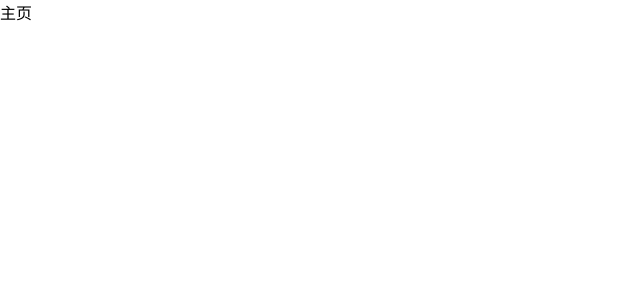
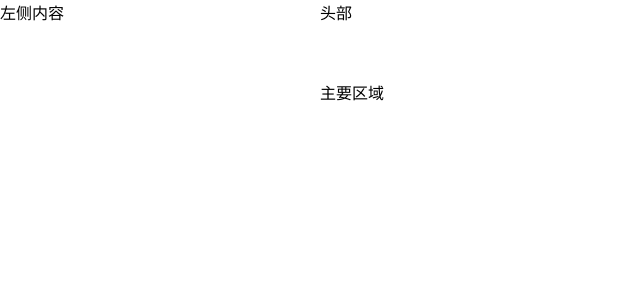
Before and after one commit to yu1259436934/Vuexiangmu1, a Vue app: page /#/home in a window 1280 px wide. Shown: the top 300 px of the page, without its empty margins (0-640 px from the left). Built offline with nearby package versions, Linux system fonts and the light colour scheme.

Commit message:
黑马头条PC-主页布局

```diff
--- a/src/views/home/index.vue
+++ b/src/views/home/index.vue
@@ -1,5 +1,18 @@
 <template>
-  <div>主页</div>
+ <el-container>
+    <!-- 左右布局 -->
+    <el-aside>
+      左侧内容
+    </el-aside>
+    <!-- 右侧容器 -->
+    <el-container>
+      <!-- 上下布局 -->
+      <el-header>头部</el-header>
+      <el-main>
+        主要区域
+      </el-main>
+    </el-container>
+  </el-container>
 </template>
 
 <script>
```
